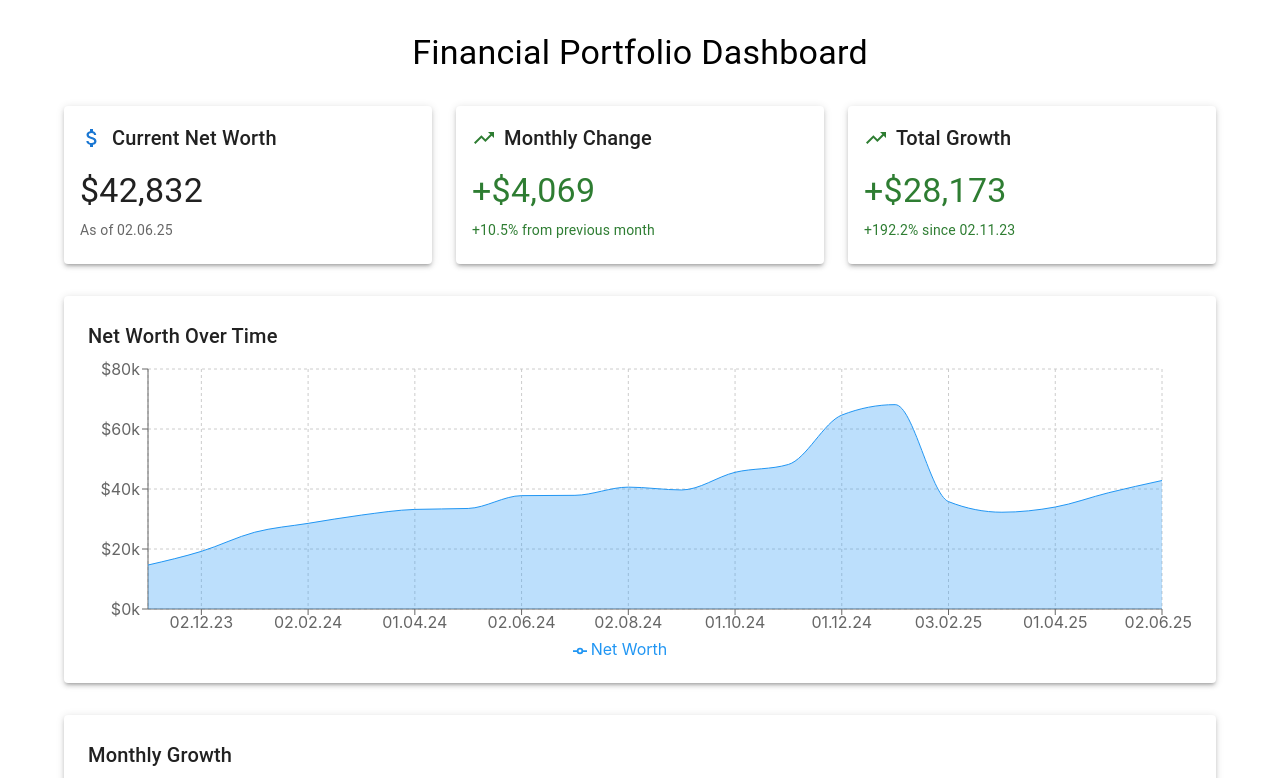
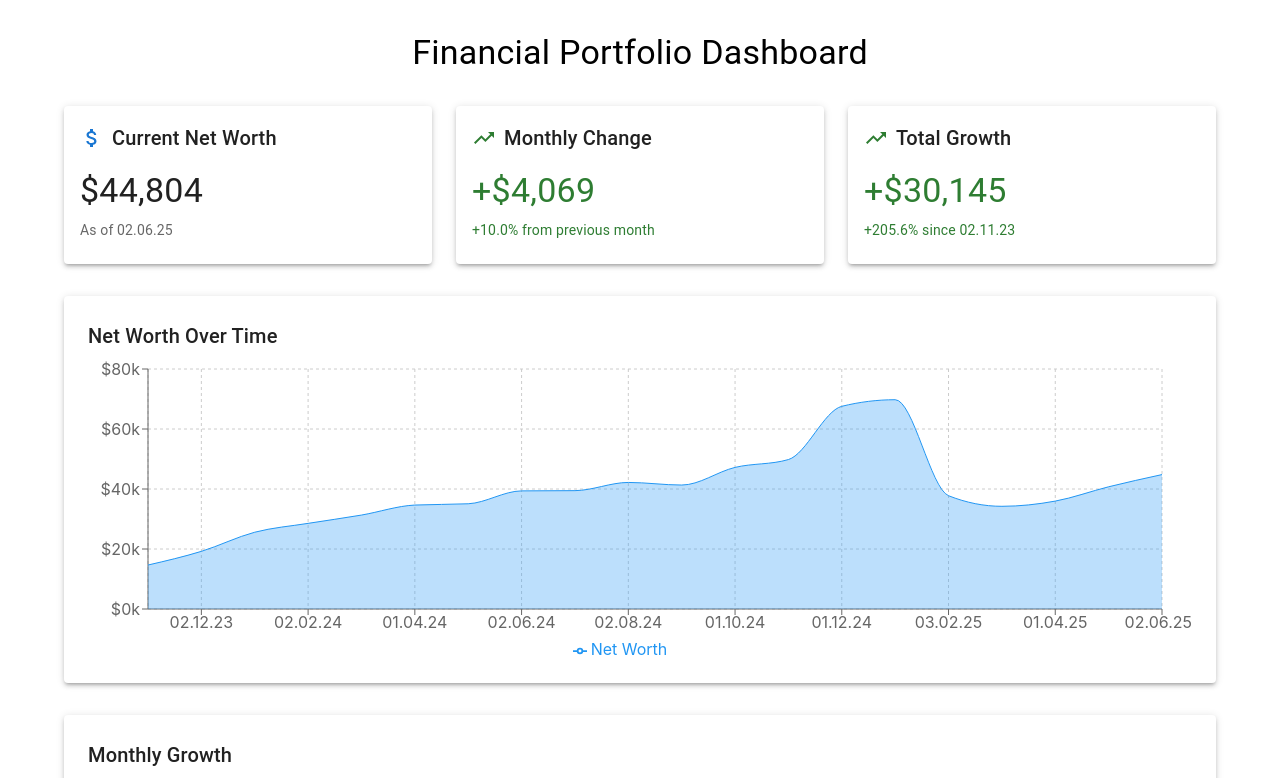
Before and after one commit to alexanderchernetsky/financial-dashboard, a React (Create React App) app: page / in a window 1280 px wide. Shown: the top 778 px of the page. Built offline with nearby package versions, Linux system fonts and the light colour scheme.

Commit message:
Do not calculate net worth, use provided value

```diff
--- a/src/App.js
+++ b/src/App.js
@@ -91,11 +91,6 @@ const FinancialDashboard = () => {
       const dateA = a.date.split('.').reverse().join('-');
       const dateB = b.date.split('.').reverse().join('-');
       return new Date(dateA) - new Date(dateB);
-    });
-
-    // Calculate netWorth for each entry
-    data.forEach(entry => {
-      entry.netWorth = entry.fiat + entry.bonds + entry.etfs + entry.crypto;
     });
 
     // Calculate change and percent change
```
